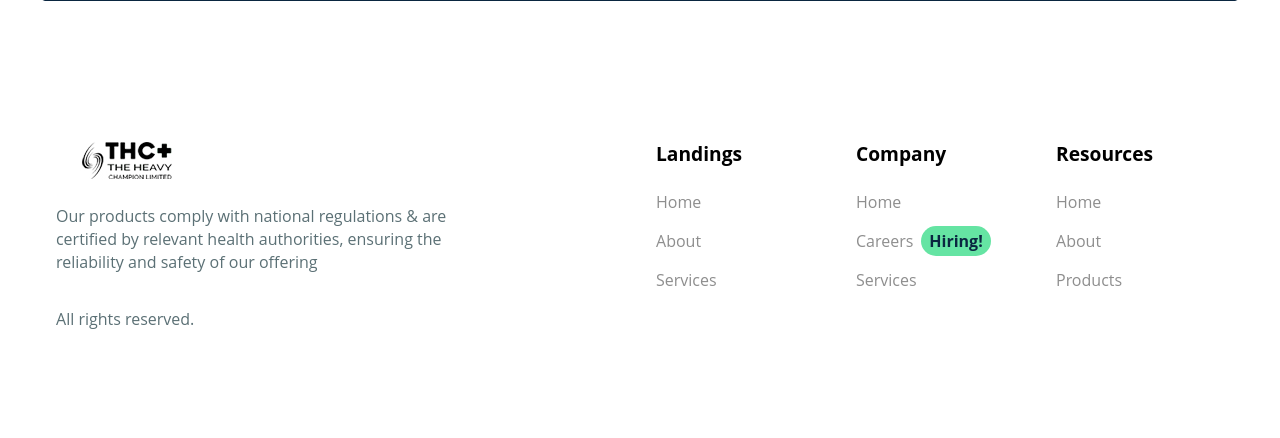
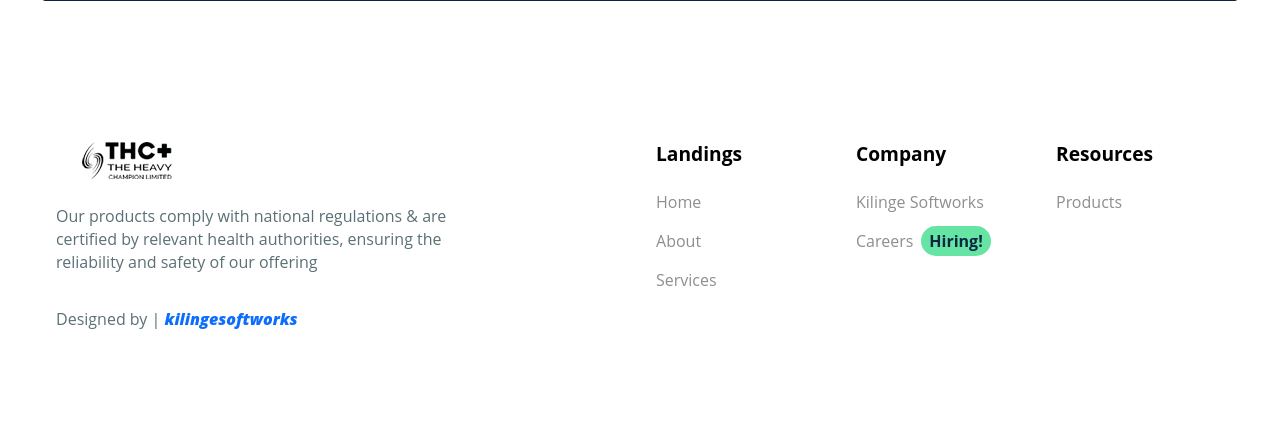
Before and after one commit to Jacobgijah/heavy_champion_webapp, a Django app: page / in a window 1280 px wide. Shown: the part 2876-3314 px from the top of the page. Run offline with Django 5.2, Linux system fonts and the light colour scheme; some libraries are stand-ins or nearby versions.

Commit message:
template updates

```diff
--- a/templates/base.html
+++ b/templates/base.html
@@ -54,7 +54,7 @@
       <div class="container">
         <a class="navbar-brand" href="{% url "index" %}">
           {% comment %} <span class="text-light display-6">THC</span> {% endcomment %}
-          <img src="{% static 'assets/img/Logo_thc.png' %}" alt="heavy champion logo" />
+          <img src="{% static 'assets/img/Logo_thc.png' %}" alt="the heavy champion logo" />
         </a>
         <button class="navbar-toggler" type="button" data-bs-toggle="collapse" data-bs-target="#navbarSupportedContent" aria-controls="navbarSupportedContent" aria-expanded="false" aria-label="Toggle navigation"><i class="fa-solid fa-bars text-white fs-3"></i></button>
         <div class="collapse navbar-collapse" id="navbarSupportedContent">
@@ -135,21 +135,18 @@
           <div class="col-lg-2 col-sm-4">
             <h3 class="fw-bold fs-1 mt-5 mb-4">Company</h3>
             <ul class="list-unstyled">
-              <li class="my-3"><a href="#">Home</a></li>
-              <li class="my-3"><a href="#">Careers</a><span class="py-1 px-2 rounded-2 bg-success fw-bold text-dark ms-2">Hiring!</span></li>
-              <li class="my-3"><a href="#">Services</a></li>
+              <li class="my-3"><a href="#" target="_blank">Kilinge Softworks</a></li>
+              <li class="my-3"><a href="#" target="_blank">Careers</a><span class="py-1 px-2 rounded-2 bg-success fw-bold text-dark ms-2">Hiring!</span></li>
             </ul>
           </div>
           <div class="col-lg-2 col-sm-4">
             <h3 class="fw-bold fs-1 mt-5 mb-4">Resources</h3>
             <ul class="list-unstyled">
-              <li class="mb-3"><a href="{% url "index" %}">Home</a></li>
-              <li class="mb-3"><a href="{% url "about" %}">About</a></li>
               <li class="mb-3"><a href="{% url "products" %}">Products</a></li>
             </ul>
           </div>
         </div>
-        <p class="text-gray">All rights reserved.</p>
+        <p class="text-gray text-start">Designed by | <a class="text-secondary" href="#" target="_blank"><b><i>kilingesoftworks</i></b></a></p>
       </div>
       <!-- end of .container-->
 
--- a/templates/pages/contact.html
+++ b/templates/pages/contact.html
@@ -41,10 +41,10 @@ Contact Us
       <div class="col-lg-4 mt-5 mt-lg-0 text-center text-lg-start">
         <h1 class="fs-xl-6 fs-md-4 fs-3 my-3">Social</h1>
         <div class="d-flex align-items-center justify-content-center justify-content-lg-start gap-3">
-          <p class="mb-0">Email: <a href="mailto:heavycham.co@gmail.com">heavycham.co@gmail.com</a></p>
+          <p class="mb-0">Email: <a href="mailto:heavycham.co@gmail.com" target="_blank">heavycham.co@gmail.com</a></p>
         </div>
         <div class="d-flex align-items-center justify-content-center justify-content-lg-start gap-2">
-          <p class="mb-0">Instagram: <a href="https://www.instagram.com/theheavychampionltd/">Theheavychamltd</a></p>
+          <p class="mb-0">Instagram: <a href="https://www.instagram.com/theheavychampionltd/" target="_blank">Theheavychamltd</a></p>
         </div>
       </div>
 
--- a/templates/pages/index.html
+++ b/templates/pages/index.html
@@ -34,10 +34,10 @@ Home
     <div class="swiper">
       <div class="swiper-container swiper-shadow swiper-theme" data-swiper='{"slidesPerView":2,"breakpoints":{"640":{"slidesPerView":2,"spaceBetween":20},"768":{"slidesPerView":4,"spaceBetween":40},"992":{"slidesPerView":5,"spaceBetween":40},"1024":{"slidesPerView":4,"spaceBetween":50},"1025":{"slidesPerView":6,"spaceBetween":50}},"spaceBetween":10,"grabCursor":true,"pagination":{"el":".swiper-pagination","clickable":true},"loop":true,"freeMode":true,"autoplay":{"delay":2500,"disableOnInteraction":false}}'>
         <div class="swiper-wrapper">
-          <div class="swiper-slide text-center"><img src="{% static 'assets/img/logos/thc_logo.png' %}" alt="" /></div>
+          <div class="swiper-slide text-center"><img src="{% static 'assets/img/logos/thc_logo.png' %}" alt="the heavy champion logo" /></div>
           <div class="swiper-slide text-center"><img src="{% static 'assets/img/logos/presto.png' %}" alt="" /></div>
           <div class="swiper-slide text-center"><img src="{% static 'assets/img/logos/boldo.png' %}" alt="" /></div>
-          <div class="swiper-slide text-center"><img src="{% static 'assets/img/logos/presto.png' %}" alt="" /></div>
+          {% comment %} <div class="swiper-slide text-center"><img src="{% static 'assets/img/logos/ks_logo.png' %}" width="150px" alt="kilinge softworks logo" /></div> {% endcomment %}
           <div class="swiper-slide text-center"><img src="{% static 'assets/img/logos/boldo.png' %}" alt="" /></div>
           <div class="swiper-slide text-center"><img src="{% static 'assets/img/logos/presto.png' %}" alt="" /></div>
         </div>
```
Also changed, not shown: templates/pages/products.html (+3 -11 lines), static/assets/img/logos/ks_logo.png (added), static/assets/img/logos/ks_logo_b.png (added).
